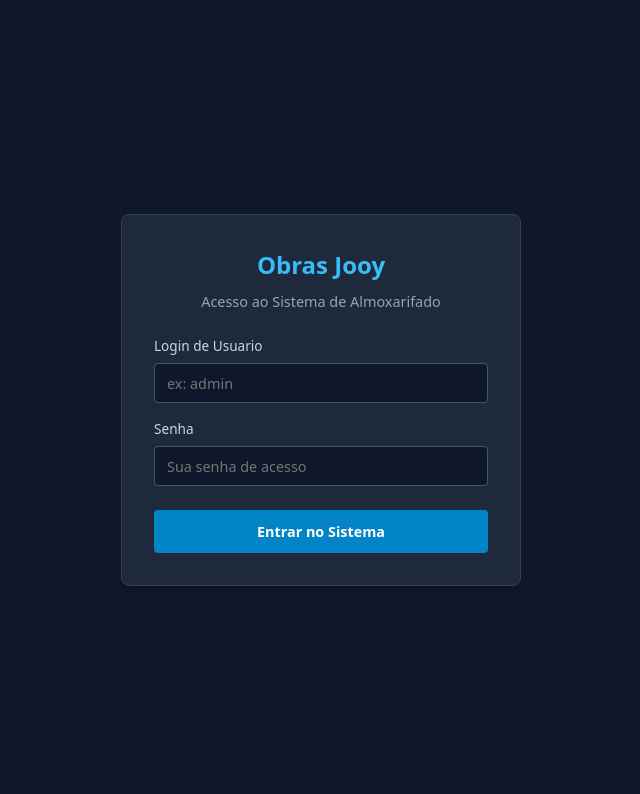
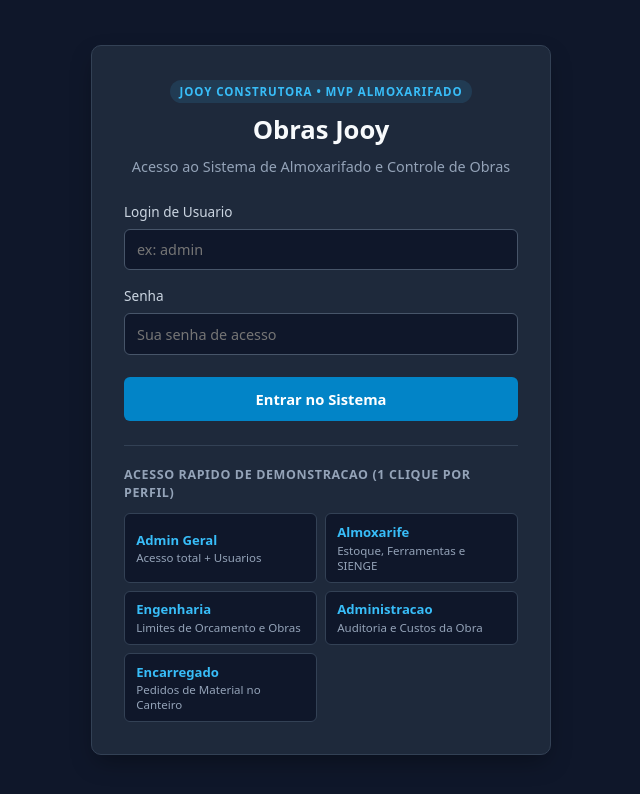
Before and after one commit to jacaze/obras-jooy, a React (Vite) app in the folder frontend/: page /login in a window 1280 px wide. Shown: the top 794 px of the page, without its empty margins (319-959 px from the left). Built offline with nearby package versions, Linux system fonts and the light colour scheme.

Commit message:
feat(mvp): polimento de navegacao, acesso rapido demo no login e seed completo de apresentacao

```diff
--- a/frontend/src/App.tsx
+++ b/frontend/src/App.tsx
@@ -63,6 +63,7 @@ export function App() {
               }
             >
               <Route path="/orcamento" element={<OrcamentoObraPage />} />
+              <Route path="/orcamento-obra" element={<OrcamentoObraPage />} />
             </Route>
 
             {/* Rotas Restritas Exclusivas para ADMIN */}
--- a/frontend/src/components/Navbar.tsx
+++ b/frontend/src/components/Navbar.tsx
@@ -1,4 +1,4 @@
-import { Link, useNavigate } from 'react-router-dom'
+import { Link, NavLink, useNavigate } from 'react-router-dom'
 import { useAuth } from '../hooks/useAuth'
 
 export function Navbar() {
@@ -14,142 +14,127 @@ export function Navbar() {
     return null
   }
 
+  function estiloLink({ isActive }: { isActive: boolean }) {
+    return {
+      color: isActive ? '#38bdf8' : '#cbd5e1',
+      backgroundColor: isActive ? 'rgba(56, 189, 248, 0.12)' : 'transparent',
+      borderBottom: isActive ? '2px solid #38bdf8' : '2px solid transparent',
+      textDecoration: 'none',
+      fontSize: '0.9rem',
+      fontWeight: isActive ? 600 : 500,
+      padding: '0.4rem 0.65rem',
+      borderRadius: '4px 4px 0 0',
+      transition: 'all 0.15s ease',
+      whiteSpace: 'nowrap' as const,
+    }
+  }
+
   return (
     <nav
       style={{
         display: 'flex',
         alignItems: 'center',
         justifyContent: 'space-between',
-        padding: '0.75rem 2rem',
+        flexWrap: 'wrap',
+        gap: '0.75rem 1.5rem',
+        padding: '0.65rem 1.5rem',
         backgroundColor: '#0f172a',
         color: '#f8fafc',
-        boxShadow: '0 1px 3px rgba(0,0,0,0.1)',
+        borderBottom: '1px solid #1e293b',
+        boxShadow: '0 1px 3px rgba(0,0,0,0.12)',
       }}
     >
-      <div style={{ display: 'flex', alignItems: 'center', gap: '2rem' }}>
+      <div
+        style={{
+          display: 'flex',
+          alignItems: 'center',
+          gap: '1.25rem',
+          flexWrap: 'wrap',
+        }}
+      >
         <Link
           to="/"
           style={{
-            fontSize: '1.25rem',
-            fontWeight: 'bold',
+            fontSize: '1.2rem',
+            fontWeight: 700,
             color: '#38bdf8',
             textDecoration: 'none',
+            letterSpacing: '-0.02em',
           }}
         >
           Obras Jooy
         </Link>
-        <div style={{ display: 'flex', gap: '1rem' }}>
-          <Link
-            to="/"
-            style={{
-              color: '#cbd5e1',
-              textDecoration: 'none',
-              fontSize: '0.95rem',
-            }}
-          >
+
+        <div
+          style={{
+            display: 'flex',
+            alignItems: 'center',
+            gap: '0.35rem',
+            flexWrap: 'wrap',
+          }}
+        >
+          <NavLink to="/" end style={estiloLink}>
             Inicio
-          </Link>
-          <Link
-            to="/requisicoes"
-            style={{
-              color: '#cbd5e1',
-              textDecoration: 'none',
-              fontSize: '0.95rem',
-            }}
-          >
+          </NavLink>
+
+          <NavLink to="/requisicoes" style={estiloLink}>
             Requisicoes
-          </Link>
+          </NavLink>
+
           {usuario.perfil !== 'ENCARREGADO' && (
             <>
-              <Link
-                to="/estoque"
-                style={{
-                  color: '#cbd5e1',
-                  textDecoration: 'none',
-                  fontSize: '0.95rem',
-                }}
-              >
+              <NavLink to="/estoque" style={estiloLink}>
                 Estoque e Kardex
-              </Link>
-              <Link
-                to="/obras"
-                style={{
-                  color: '#cbd5e1',
-                  textDecoration: 'none',
-                  fontSize: '0.95rem',
-                }}
-              >
+              </NavLink>
+              <NavLink to="/obras" style={estiloLink}>
                 Obras e Pavimentos
-              </Link>
-              <Link
-                to="/materiais"
-                style={{
-                  color: '#cbd5e1',
-                  textDecoration: 'none',
-                  fontSize: '0.95rem',
-                }}
-              >
+              </NavLink>
+              <NavLink to="/materiais" style={estiloLink}>
                 Catalogo de Materiais
-              </Link>
-              <Link
-                to="/ferramentas"
-                style={{
-                  color: '#cbd5e1',
-                  textDecoration: 'none',
-                  fontSize: '0.95rem',
-                }}
-              >
+              </NavLink>
+              <NavLink to="/ferramentas" style={estiloLink}>
                 Ferramentas
-              </Link>
+              </NavLink>
             </>
           )}
+
           {(usuario.perfil === 'ADMIN' ||
             usuario.perfil === 'ENGENHARIA' ||
             usuario.perfil === 'ADMINISTRACAO') && (
-            <Link
-              to="/orcamento"
-              style={{
-                color: '#cbd5e1',
-                textDecoration: 'none',
-                fontSize: '0.95rem',
-              }}
-            >
+            <NavLink to="/orcamento" style={estiloLink}>
               Orcamento da Obra
-            </Link>
+            </NavLink>
           )}
+
           {usuario.perfil === 'ADMIN' && (
-            <Link
-              to="/usuarios"
-              style={{
-                color: '#cbd5e1',
-                textDecoration: 'none',
-                fontSize: '0.95rem',
-              }}
-            >
+            <NavLink to="/usuarios" style={estiloLink}>
               Usuarios
-            </Link>
+            </NavLink>
           )}
         </div>
       </div>
 
-      <div style={{ display: 'flex', alignItems: 'center', gap: '1.5rem' }}>
-        <div style={{ textAlign: 'right', fontSize: '0.85rem' }}>
+      <div style={{ display: 'flex', alignItems: 'center', gap: '1rem', marginLeft: 'auto' }}>
+        <div style={{ textAlign: 'right', fontSize: '0.82rem', lineHeight: 1.3 }}>
           <div style={{ fontWeight: 600, color: '#f1f5f9' }}>{usuario.nome}</div>
           <div style={{ color: '#94a3b8' }}>
-            <span>{usuario.cargo}</span> • <span style={{ color: '#38bdf8' }}>{usuario.perfil}</span>
+            <span>{usuario.cargo}</span> •{' '}
+            <span style={{ color: '#38bdf8', fontWeight: 600 }}>{usuario.perfil}</span>
           </div>
         </div>
 
         <button
+          type="button"
           onClick={handleLogout}
           style={{
-            backgroundColor: '#334155',
+            backgroundColor: '#1e293b',
             color: '#f8fafc',
-            border: 'none',
-            padding: '0.4rem 0.8rem',
-            borderRadius: '4px',
+            border: '1px solid #334155',
+            padding: '0.4rem 0.85rem',
+            borderRadius: '6px',
             cursor: 'pointer',
-            fontSize: '0.85rem',
+            fontSize: '0.82rem',
+            fontWeight: 600,
           }}
         >
           Sair
@@ -158,3 +143,4 @@ export function Navbar() {
     </nav>
   )
 }
+export default Navbar
--- a/frontend/src/pages/LoginPage.tsx
+++ b/frontend/src/pages/LoginPage.tsx
@@ -1,6 +1,39 @@
 import { useState, type FormEvent } from 'react'
 import { useNavigate } from 'react-router-dom'
 import { useAuth } from '../hooks/useAuth'
+
+const CONTAS_DEMO_MVP = [
+  {
+    rotulo: 'Admin Geral',
+    login: 'admin',
+    senha: 'admin123456',
+    papel: 'Acesso total + Usuarios',
+  },
+  {
+    rotulo: 'Almoxarife',
+    login: 'almoxarife',
+    senha: 'admin123456',
+    papel: 'Estoque, Ferramentas e SIENGE',
+  },
+  {
+    rotulo: 'Engenharia',
+    login: 'engenharia',
+    senha: 'admin123456',
+    papel: 'Limites de Orcamento e Obras',
+  },
+  {
+    rotulo: 'Administracao',
+    login: 'administracao',
+    senha: 'admin123456',
+    papel: 'Auditoria e Custos da Obra',
+  },
+  {
+    rotulo: 'Encarregado',
+    login: 'encarregado',
+    senha: 'admin123456',
+    papel: 'Pedidos de Material no Canteiro',
+  },
+]
 
 export function LoginPage() {
   const [loginVal, setLoginVal] = useState('')
@@ -11,13 +44,12 @@ export function LoginPage() {
   const { login } = useAuth()
   const navigate = useNavigate()
 
-  async function handleSubmit(e: FormEvent) {
-    e.preventDefault()
+  async function autenticar(usuarioLogin: string, usuarioSenha: string) {
     setErro(null)
     setSubmetendo(true)
 
     try {
-      await login(loginVal, senhaVal)
+      await login(usuarioLogin, usuarioSenha)
       navigate('/')
     } catch (err: any) {
       const msg = err.response?.data?.erro || 'Falha na autenticacao. Verifique login e senha.'
@@ -25,6 +57,17 @@ export function LoginPage() {
     } finally {
       setSubmetendo(false)
     }
+  }
+
+  async function handleSubmit(e: FormEvent) {
+    e.preventDefault()
+    await autenticar(loginVal, senhaVal)
+  }
+
+  async function handleAcessoRapidoDemo(conta: (typeof CONTAS_DEMO_MVP)[number]) {
+    setLoginVal(conta.login)
+    setSenhaVal(conta.senha)
+    await autenticar(conta.login, conta.senha)
   }
 
   return (
@@ -35,24 +78,43 @@ export function LoginPage() {
         alignItems: 'center',
         justifyContent: 'center',
         backgroundColor: '#0f172a',
-        padding: '1rem',
+        padding: '1.25rem',
+        fontFamily: 'system-ui, -apple-system, sans-serif',
       }}
     >
       <div
         style={{
           width: '100%',
-          maxWidth: '400px',
+          maxWidth: '460px',
           backgroundColor: '#1e293b',
-          borderRadius: '8px',
+          borderRadius: '10px',
           padding: '2rem',
-          boxShadow: '0 4px 6px -1px rgba(0, 0, 0, 0.2)',
+          boxShadow: '0 10px 25px -5px rgba(0, 0, 0, 0.35)',
           border: '1px solid #334155',
         }}
       >
         <div style={{ textAlign: 'center', marginBottom: '1.5rem' }}>
-          <h1 style={{ color: '#38bdf8', margin: 0, fontSize: '1.5rem' }}>Obras Jooy</h1>
-          <p style={{ color: '#94a3b8', margin: '0.5rem 0 0', fontSize: '0.9rem' }}>
-            Acesso ao Sistema de Almoxarifado
+          <span
+            style={{
+              display: 'inline-block',
+              fontSize: '0.72rem',
+              fontWeight: 700,
+              textTransform: 'uppercase',
+              letterSpacing: '0.08em',
+              color: '#38bdf8',
+              backgroundColor: 'rgba(56, 189, 248, 0.12)',
+              padding: '0.2rem 0.6rem',
+              borderRadius: '999px',
+              marginBottom: '0.5rem',
+            }}
+          >
+            JOOY Construtora • MVP Almoxarifado
+          </span>
+          <h1 style={{ color: '#f8fafc', margin: 0, fontSize: '1.6rem', fontWeight: 700 }}>
+            Obras Jooy
+          </h1>
+          <p style={{ color: '#94a3b8', margin: '0.4rem 0 0', fontSize: '0.9rem' }}>
+            Acesso ao Sistema de Almoxarifado e Controle de Obras
           </p>
         </div>
 
@@ -62,7 +124,7 @@ export function LoginPage() {
               backgroundColor: '#7f1d1d',
               color: '#fecaca',
               padding: '0.75rem',
-              borderRadius: '4px',
+              borderRadius: '6px',
               marginBottom: '1rem',
               fontSize: '0.85rem',
               border: '1px solid #991b1b',
@@ -76,7 +138,13 @@ export function LoginPage() {
           <div>
             <label
               htmlFor="login"
-              style={{ display: 'block', color: '#cbd5e1', fontSize: '0.85rem', marginBottom: '0.4rem' }}
+              style={{
+                display: 'block',
+                color: '#cbd5e1',
+                fontSize: '0.85rem',
+                fontWeight: 500,
+                marginBottom: '0.4rem',
+              }}
             >
               Login de Usuario
             </label>
@@ -89,8 +157,8 @@ export function LoginPage() {
               placeholder="ex: admin"
               style={{
                 width: '100%',
-                padding: '0.6rem 0.75rem',
-                borderRadius: '4px',
+                padding: '0.65rem 0.75rem',
+                borderRadius: '6px',
                 border: '1px solid #475569',
                 backgroundColor: '#0f172a',
                 color: '#f8fafc',
@@ -103,7 +171,13 @@ export function LoginPage() {
           <div>
             <label
               htmlFor="senha"
-              style={{ display: 'block', color: '#cbd5e1', fontSize: '0.85rem', marginBottom: '0.4rem' }}
+              style={{
+                display: 'block',
+                color: '#cbd5e1',
+                fontSize: '0.85rem',
+                fontWeight: 500,
+                marginBottom: '0.4rem',
+              }}
             >
               Senha
             </label>
@@ -116,8 +190,8 @@ export function LoginPage() {
               placeholder="Sua senha de acesso"
               style={{
                 width: '100%',
-                padding: '0.6rem 0.75rem',
-                borderRadius: '4px',
+                padding: '0.65rem 0.75rem',
+                borderRadius: '6px',
                 border: '1px solid #475569',
                 backgroundColor: '#0f172a',
                 color: '#f8fafc',
@@ -131,13 +205,14 @@ export function LoginPage() {
             type="submit"
             disabled={submetendo}
             style={{
-              marginTop: '0.5rem',
+              marginTop: '0.35rem',
               backgroundColor: '#0284c7',
               color: '#ffffff',
               padding: '0.75rem',
-              borderRadius: '4px',
+              borderRadius: '6px',
               border: 'none',
               fontWeight: 600,
+              fontSize: '0.92rem',
               cursor: submetendo ? 'not-allowed' : 'pointer',
               opacity: submetendo ? 0.7 : 1,
             }}
@@ -145,7 +220,63 @@ export function LoginPage() {
             {submetendo ? 'Entrando...' : 'Entrar no Sistema'}
           </button>
         </form>
+
+        {/* Painel de Acesso Rapido para Apresentacao do MVP */}
+        <div
+          style={{
+            marginTop: '1.5rem',
+            paddingTop: '1.25rem',
+            borderTop: '1px solid #334155',
+          }}
+        >
+          <div
+            style={{
+              fontSize: '0.78rem',
+              fontWeight: 700,
+              color: '#94a3b8',
+              textTransform: 'uppercase',
+              letterSpacing: '0.05em',
+              marginBottom: '0.65rem',
+            }}
+          >
+            Acesso Rapido de Demonstracao (1 Clique por Perfil)
+          </div>
+
+          <div
+            style={{
+              display: 'grid',
+              gridTemplateColumns: 'repeat(auto-fit, minmax(180px, 1fr))',
+              gap: '0.5rem',
+            }}
+          >
+            {CONTAS_DEMO_MVP.map((conta) => (
+              <button
+                key={conta.login}
+                type="button"
+                disabled={submetendo}
+                onClick={() => handleAcessoRapidoDemo(conta)}
+                style={{
+                  textAlign: 'left',
+                  padding: '0.55rem 0.7rem',
+                  borderRadius: '6px',
+                  border: '1px solid #334155',
+                  backgroundColor: '#0f172a',
+                  color: '#f8fafc',
+                  cursor: submetendo ? 'not-allowed' : 'pointer',
+                }}
+              >
+                <div style={{ fontSize: '0.82rem', fontWeight: 600, color: '#38bdf8' }}>
+                  {conta.rotulo}
+                </div>
+                <div style={{ fontSize: '0.72rem', color: '#94a3b8', marginTop: '0.1rem' }}>
+                  {conta.papel}
+                </div>
+              </button>
+            ))}
+          </div>
+        </div>
       </div>
     </div>
   )
 }
+export default LoginPage
```
Also changed, not shown: 2 other files (tests, documents, lock files or other folders).
